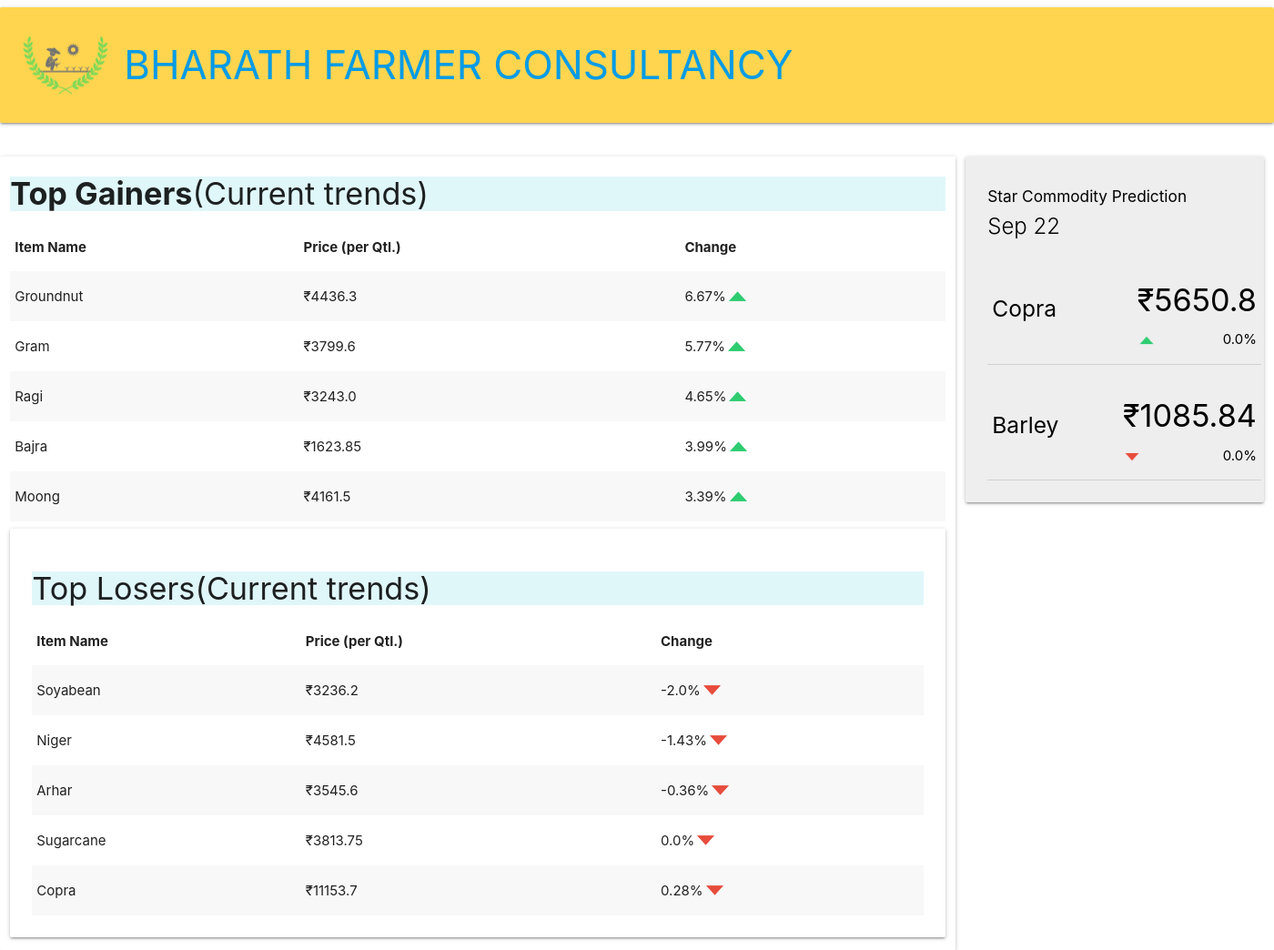
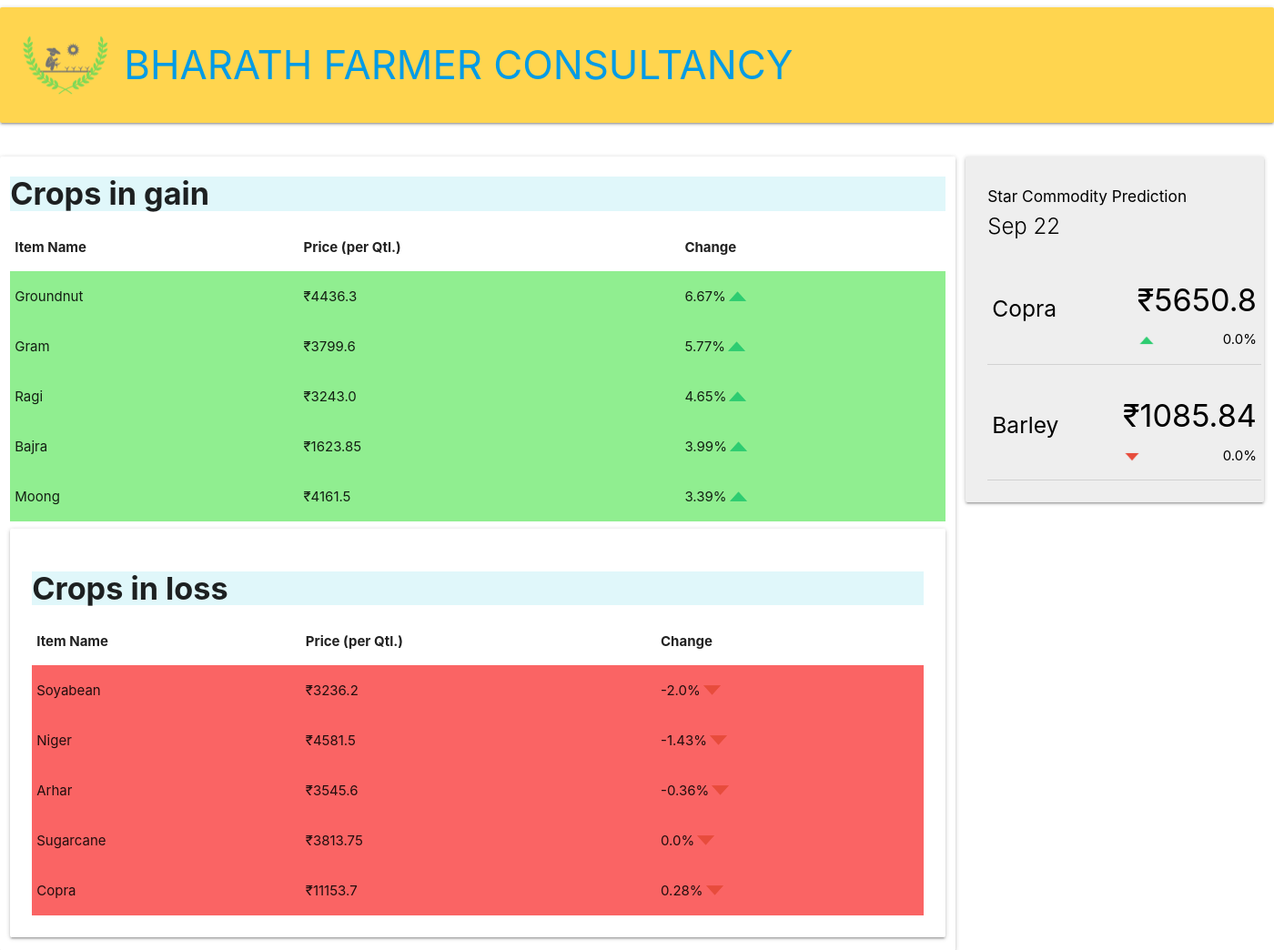
Before and after one commit to RAKESHKUMARPUDI/India-Farmer-Consultancy, a Flask app: page / in a window 1400 px wide; the page is wider, and only the part inside the window is pictured. Shown: the top 1044 px of that part at 91% size. Run offline with Flask 2, Linux system fonts and the light colour scheme.

Commit message:
Update index.html

```diff
--- a/templates/index.html
+++ b/templates/index.html
@@ -1,7 +1,7 @@
 <!DOCTYPE html>
 <html>
 <head>
-  <title>Farmer Consultancy</title>
+  <title>Bharath Farmer Consultancy</title>
   <!-- Compiled and minified CSS -->
     <link rel="stylesheet" href="https://cdnjs.cloudflare.com/ajax/libs/materialize/1.0.0/css/materialize.min.css">
     <link href="https://fonts.googleapis.com/icon?family=Material+Icons" rel="stylesheet">
@@ -40,13 +40,13 @@
 	</div>
 
     <!--
-  <h3 class="card-panel #ffd54f amber lighten-2 center valign-wrapper center"><img src="/static/kisan.jpg
+  <h3 style="font-family:'Gill Sans MT;background-color:black" class="card-panel  center valign-wrapper center"><img src="/static/kisan.jpg
 " height="70px" width="70px">BHARATH FARMER CONSULTANCY</h3>
     -->
 
     <div class="row" style="border-color:red">
     <div class="card-panel col s9">
-	    <h4 class=" #e0f7fa cyan lighten-5"><b>Top Gainers</b>(Current trends)</h4>
+	    <h4 class=" #e0f7fa cyan lighten-5"><b>Crops in gain</b></h4>
       <table class="striped">
         <thead>
           <tr>
@@ -58,7 +58,7 @@
 
         <tbody>
         {% for item in context['top5'] %}
-          <tr>
+          <tr style="background-color:lightgreen">
             <td>{{item[0]}}</td>
             <td>₹{{item[1]}}</td>
             <td class="valign-wrapper">{{item[2]}}% <img src="../static/gain-icon.png" height="25" width="25"></td>
@@ -67,7 +67,7 @@
         </tbody>
       </table>
         <div class="card-panel">
-      <h4 class="#e0f7fa cyan lighten-5">Top Losers(Current trends)</h4>
+      <h4 class="#e0f7fa cyan lighten-5"><b>Crops in loss</b></h4>
       <table class="striped">
         <thead>
           <tr>
@@ -79,7 +79,7 @@
 
         <tbody>
         {% for item in context['bottom5'] %}
-          <tr>
+          <tr style="background-color:rgb(250, 100, 100)">
             <td>{{item[0]}}</td>
             <td>₹{{item[1]}}</td>
             <td class="valign-wrapper">{{item[2]}}% <img src="../static/loss-icon.png" height="25" width="25"></td>
```
